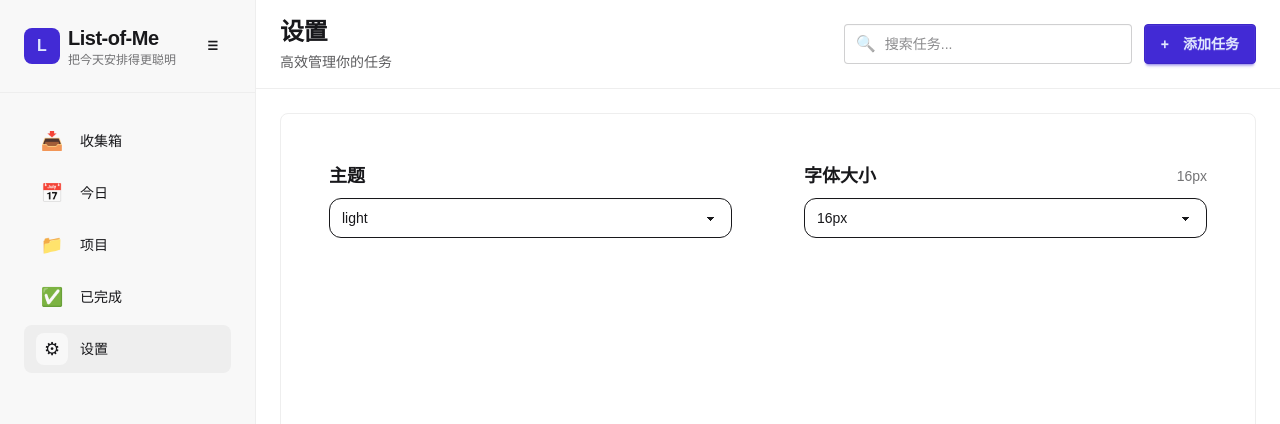
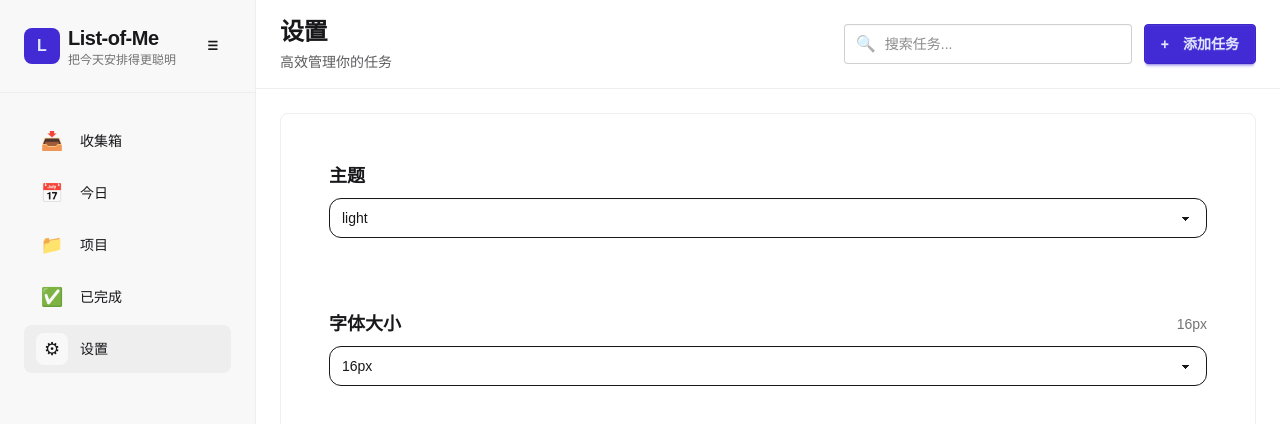
Before and after one commit to woruo03/list-of-me, a Vue app: page /settings in a window 1280 px wide. Shown: the top 424 px of the page. Built offline with nearby package versions, Linux system fonts and the light colour scheme.

Commit message:
简化设置视图布局
移除设置视图在大屏幕上的两列布局。确保所有屏幕尺寸下保持一致的单列显示，降低布局复杂性。

```diff
--- a/src/views/SettingsView.vue
+++ b/src/views/SettingsView.vue
@@ -1,6 +1,6 @@
 <template>
   <div class="settings-view">
-    <div class="grid grid-cols-1 lg:grid-cols-2 gap-6">
+    <div class="grid grid-cols-1 gap-6">
       <div class="card card-bordered bg-base-100">
         <div class="card-body">
           <h2 class="card-title text-lg">主题</h2>
```
